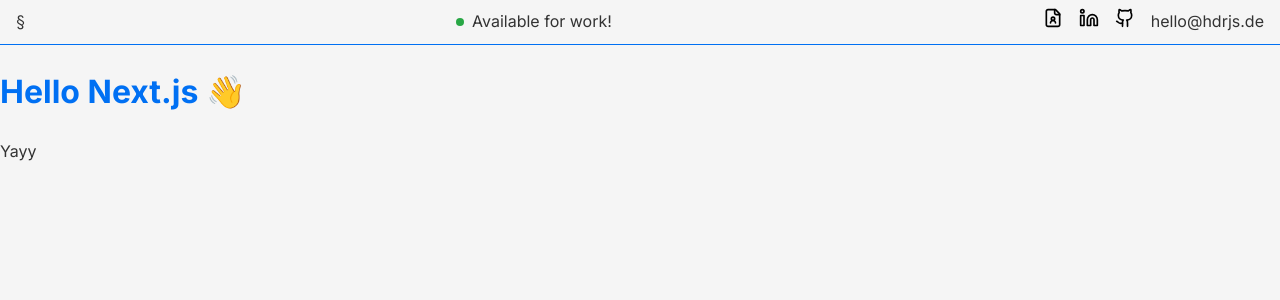
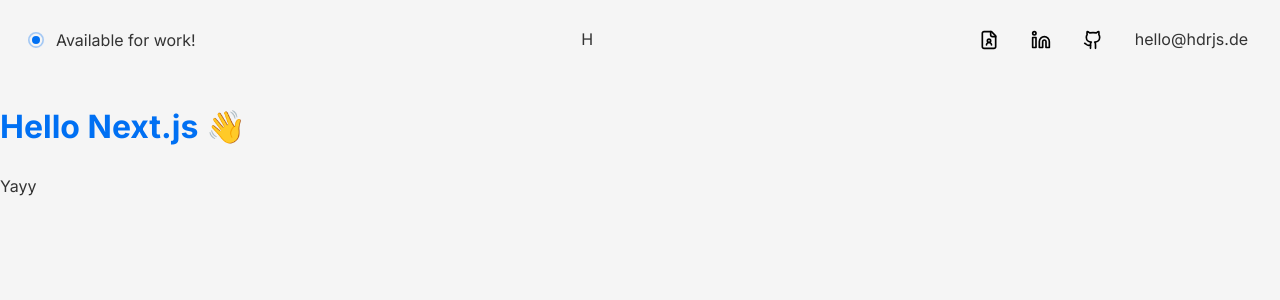
Before and after one commit to hdr-js/hdr-js.github.io, a Next.js app: page / in a window 1280 px wide. Shown: the top 300 px of the page. Built offline with nearby package versions, Linux system fonts and the light colour scheme.

Commit message:
fix: header styles fixed

```diff
--- a/components/Header/Header.module.scss
+++ b/components/Header/Header.module.scss
@@ -1,31 +1,65 @@
 @import "../../styles/_variables";
+@import "../../styles/_mixins";
 
 .header {
   display: flex;
   justify-content: space-between;
   align-items: center;
-  padding: $spacing-sm $spacing-md;
-  border-bottom: $border-primary;
+
+  height: 5rem;
+  padding: 0 $spacing-xl;
 }
 
 .status {
   display: flex;
   align-items: center;
   font-size: $font-size-md;
-}
 
-.indicator {
-  width: 0.5rem;
-  height: 0.5rem;
-  background-color: $color-success;
-  border-radius: 50%;
-  margin-right: $spacing-sm;
+  line-height: 1;
+
+  .indicator {
+    width: 0.5rem;
+    height: 0.5rem;
+    background-color: $color-primary;
+    border-radius: 50%;
+    margin-right: $spacing-md;
+    position: relative;
+  }
+
+  .indicator::after {
+    content: "";
+    position: absolute;
+    top: 50%;
+    left: 50%;
+    width: 1rem;
+    height: 1rem;
+    border: 2px solid $color-primary;
+    border-radius: 50%;
+    transform: translate(-50%, -50%);
+    animation: ripple 2.5s infinite ease-out;
+    opacity: 0.5;
+  }
+
+  @keyframes ripple {
+    0% {
+      transform: translate(-50%, -50%) scale(0.5);
+      opacity: 0.5;
+    }
+    100% {
+      transform: translate(-50%, -50%) scale(1.5);
+      opacity: 0;
+    }
+  }
 }
 
 .nav {
   display: flex;
   align-items: center;
-  gap: $spacing-md;
+  gap: $spacing-xl;
+  a {
+    display: flex;
+    align-items: center;
+  }
 }
 
 .icon {
--- a/components/Header/Header.tsx
+++ b/components/Header/Header.tsx
@@ -15,10 +15,11 @@ import GitHubIcon from "../../assets/icons/github-icon.svg";
  */
 const Header: React.FC = () => (
   <header className={styles.header}>
-    §
     <div className={styles.status}>
-      <span className={styles.indicator} /> Available for work!
+      <div className={styles.indicator}></div>
+      Available for work!
     </div>
+    <div className={styles.home}>H</div>
     <nav className={styles.nav}>
       <Link href="/resume.pdf" target="_blank" aria-label="Resume">
         <ResumeIcon className={styles.icon} />
```
